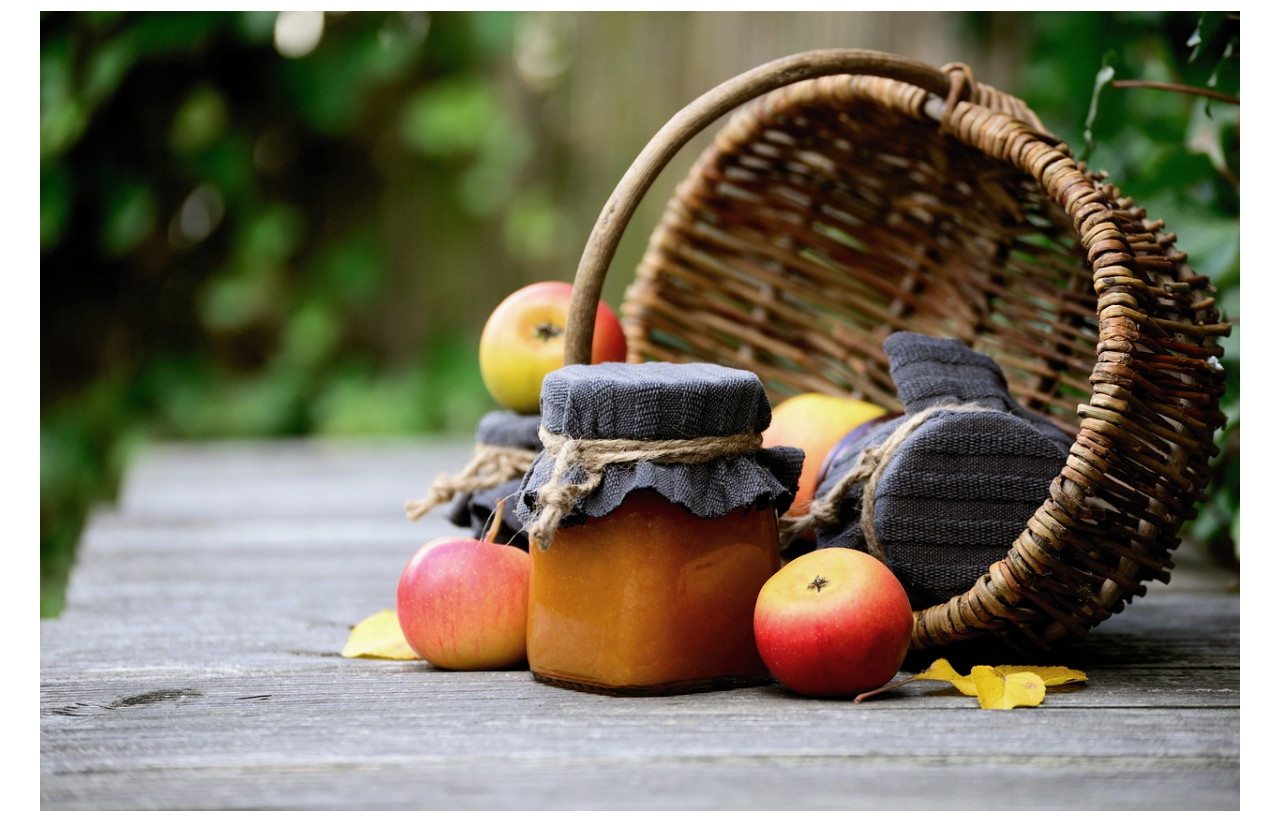
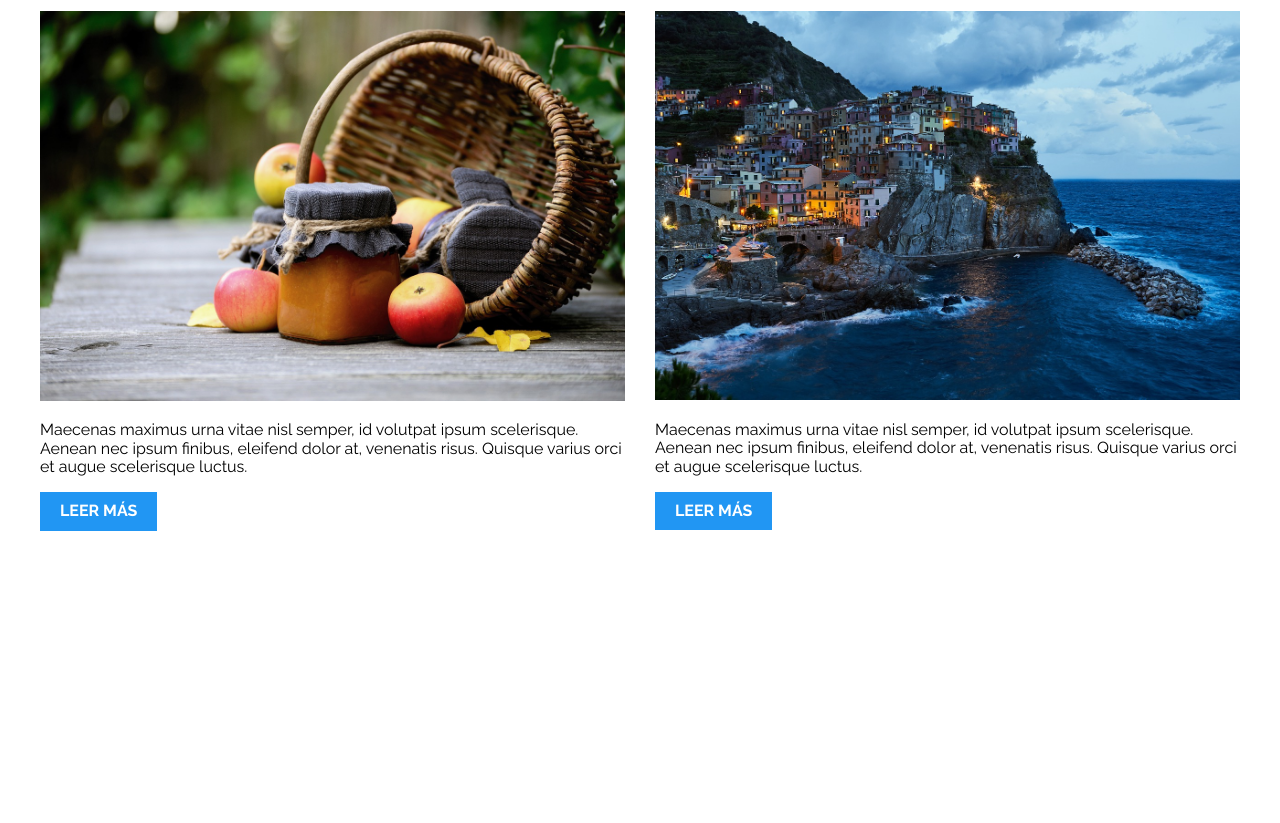
Before and after one commit to gabopereyra/DesarrolloWebUdemy, a plain HTML site: page Proyecto4PracticaPatronesDeDiseño/01-2columnas_iguales_css_grid/index.html in a window 1280 px wide. Shown: the part 89-912 px from the top of the page. After the commit the page ends 800 px from the top, so only its background shows below. Drawn offline with nearby package versions, Linux system fonts and the light colour scheme.

Commit message:
style addition

```diff
--- a/Proyecto4PracticaPatronesDeDiseño/01-2columnas_iguales_css_grid/css/styles.css
+++ b/Proyecto4PracticaPatronesDeDiseño/01-2columnas_iguales_css_grid/css/styles.css
@@ -39,3 +39,10 @@ h1 {
 }
 
 /** CODIGO AQUI **/
+@media (min-width: 768px) {
+  .columnas{
+      display: grid;
+      grid-template-columns: repeat(2, 1fr);
+      gap: 3rem;
+  }
+ }
--- a/Proyecto4PracticaPatronesDeDiseño/01-2columnas_iguales_css_grid/index.html
+++ b/Proyecto4PracticaPatronesDeDiseño/01-2columnas_iguales_css_grid/index.html
@@ -12,7 +12,7 @@
 
 <body>
 
-    <div class="contenedor">
+    <div class="contenedor columnas">
         <article class="entrada-blog">
             <h1>Titulo Entrada Blog</h1>
             <img src="img/imagen1.jpg">
```
